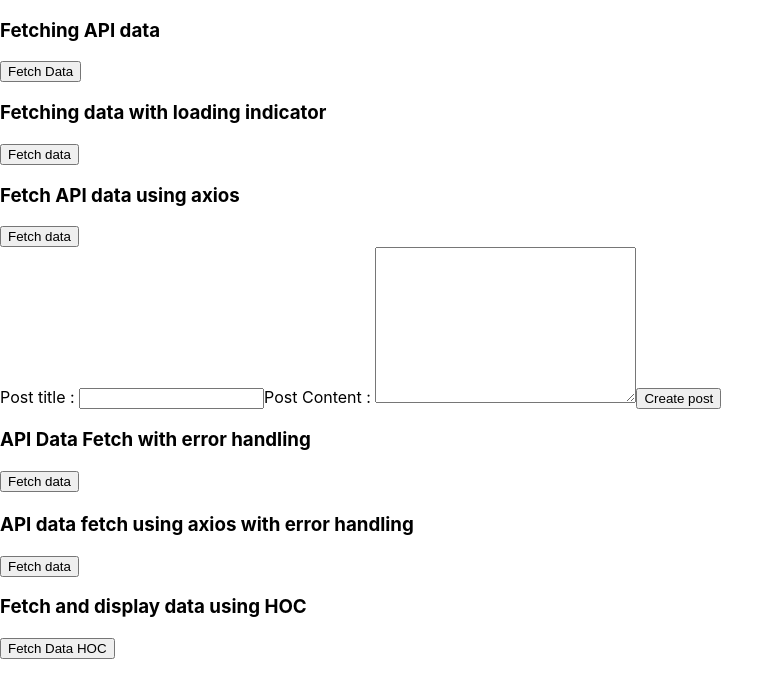
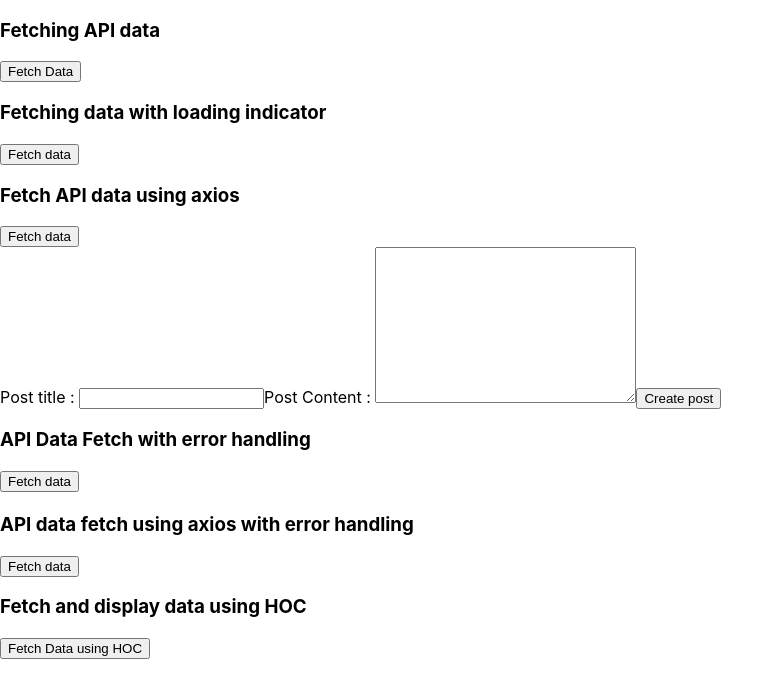
Before and after one commit to sanskar-successive/react_training, a React (Create React App) app: page /assignment-5 in a window 1280 px wide. Shown: the top 698 px of the page, without its empty margins (0-784 px from the left). Built offline with nearby package versions, Linux system fonts and the light colour scheme.

Commit message:
assignment-5 Ques 16 pending

```diff
--- a/src/AssignmentImports/ImportAssignmentFive.jsx
+++ b/src/AssignmentImports/ImportAssignmentFive.jsx
@@ -16,6 +16,8 @@ const ImportAssignmentFive = ()=>{
             <PostRequestForm/>
             <DataFetchWithErrorHandling/>
             <FetchDataAxiosWithError/>
+
+
             <FetchAndDisplayData/>
 
             {/* <LoginForm/> */}
--- a/src/Assignments/Assignment-5/Ques16/FetchAndDisplayData.jsx
+++ b/src/Assignments/Assignment-5/Ques16/FetchAndDisplayData.jsx
@@ -1,19 +1,15 @@
-import withDataFetching from "./withDataFetching"
+import withDataFetching from "./withDataFetching";
 
-const FetchAndDisplayData = (props)=>{
-    return(
-        <>
-            <h3>Fetch and display data using HOC</h3>
-            <button onClick={props.handleDataFetch}>Fetch Data HOC</button>
-            {/* {props.data.map((item)=>{
-                return(
-                    <li>
-                        {item.title}
-                    </li>
-                )
-            })} */}
-            {props.data}
-        </>
-    )
-}
+const FetchAndDisplayData = ({ data, handleDataFetch }) => {
+    console.log(data);
+  return (
+    <>
+      <h3>Fetch and display data using HOC</h3>
+      <button>Fetch Data using HOC</button>
+      {/* {data.map((item) => {
+        return (<li>{item.title}</li>);
+      })} */}
+    </>
+  );
+};
 export default withDataFetching(FetchAndDisplayData);
```
